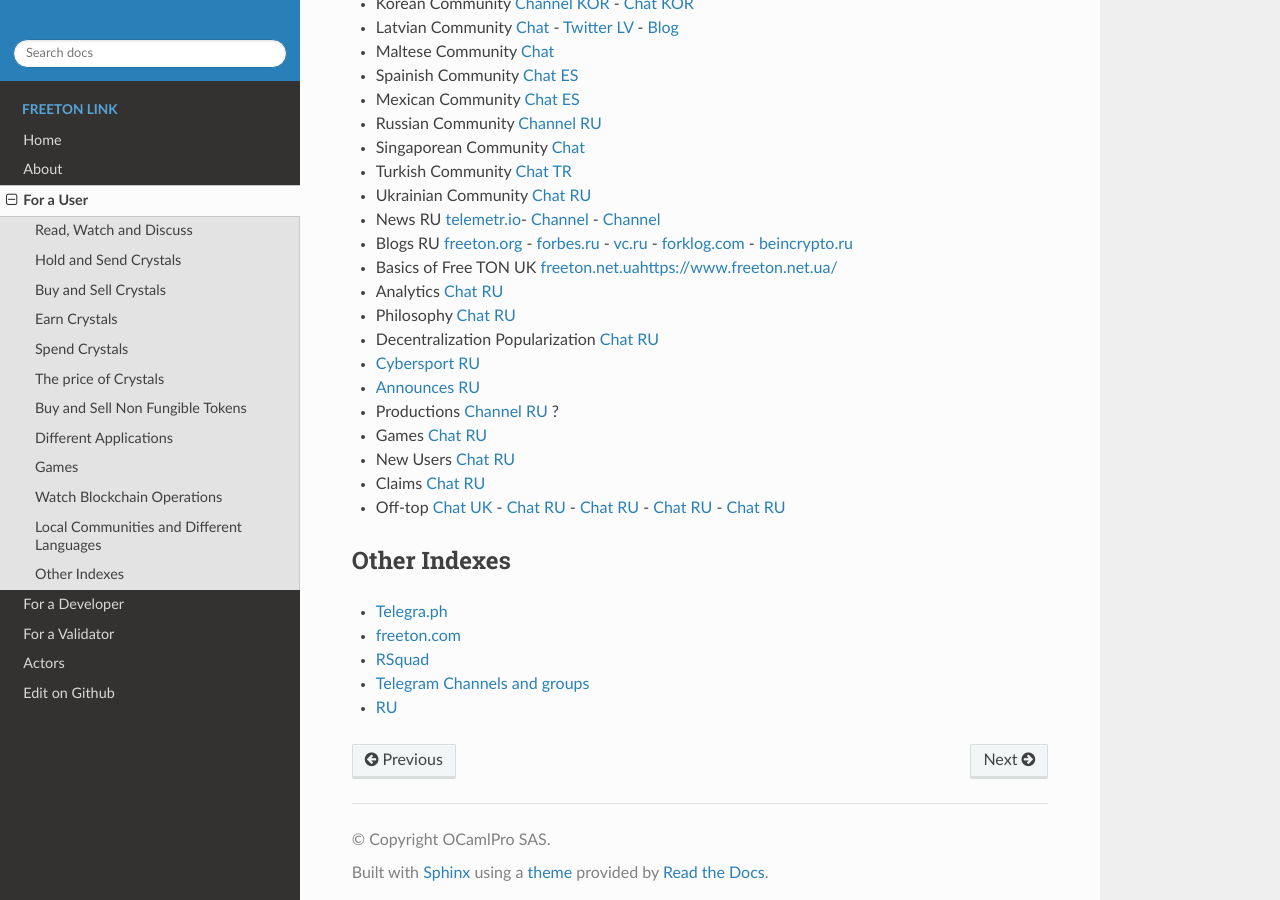
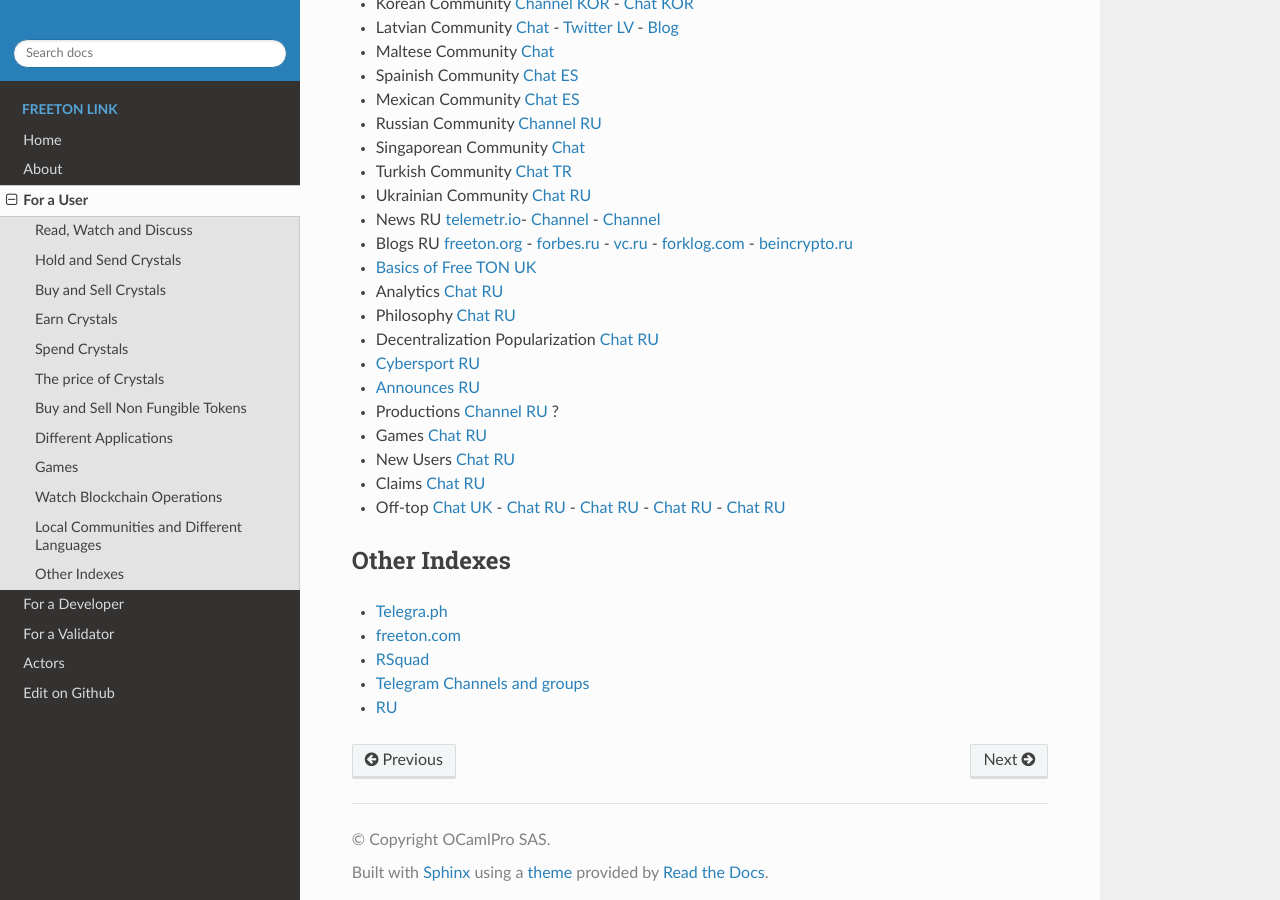
Before and after one commit to OCamlPro/www.freeton.link, a Sphinx documentation site: the page built from sphinx/user.rst, in a window 1280 px wide and 900 px high, scrolled down 3112 px. Built offline with Sphinx 7.4.7 and the Read the Docs theme 2.0.0, drawn with Linux system fonts in a browser that asks for light colours; the version number could not be read and is left out.

Commit message:
petits changements

```diff
--- a/sphinx/user.rst
+++ b/sphinx/user.rst
@@ -128,7 +128,7 @@
 * Ukrainian Community `Chat RU <https://t.me/freeton_ukraine>`_
 * News RU `telemetr.io <https://telemetr.io/en/channels/1477384745-freeton_community>`_- `Channel <https://t.me/TON_Journal_TM>`_ - `Channel <https://t.me/oFreeTON>`_
 * Blogs RU `freeton.org <https://blog.freeton.org/>`_ - `forbes.ru <https://www.forbes.ru/search?search_api_views_fulltext=free+ton>`_ - `vc.ru <https://vc.ru/search/v2/all?query=free%20ton>`_ - `forklog.com <https://forklog.com/?s=free+ton>`_ - `beincrypto.ru <https://beincrypto.ru/?s=free+ton>`_
-* Basics of Free TON UK `<freeton.net.ua https://www.freeton.net.ua/>`_
+* `Basics of Free TON UK <freeton.net.ua https://www.freeton.net.ua/>`_
 * Analytics `Chat RU <https://t.me/freetonanalytics>`_
 * Philosophy `Chat RU <https://t.me/freetonphilosophie>`_
 * Decentralization Popularization `Chat RU <https://t.me/treeton_chat>`_
```
